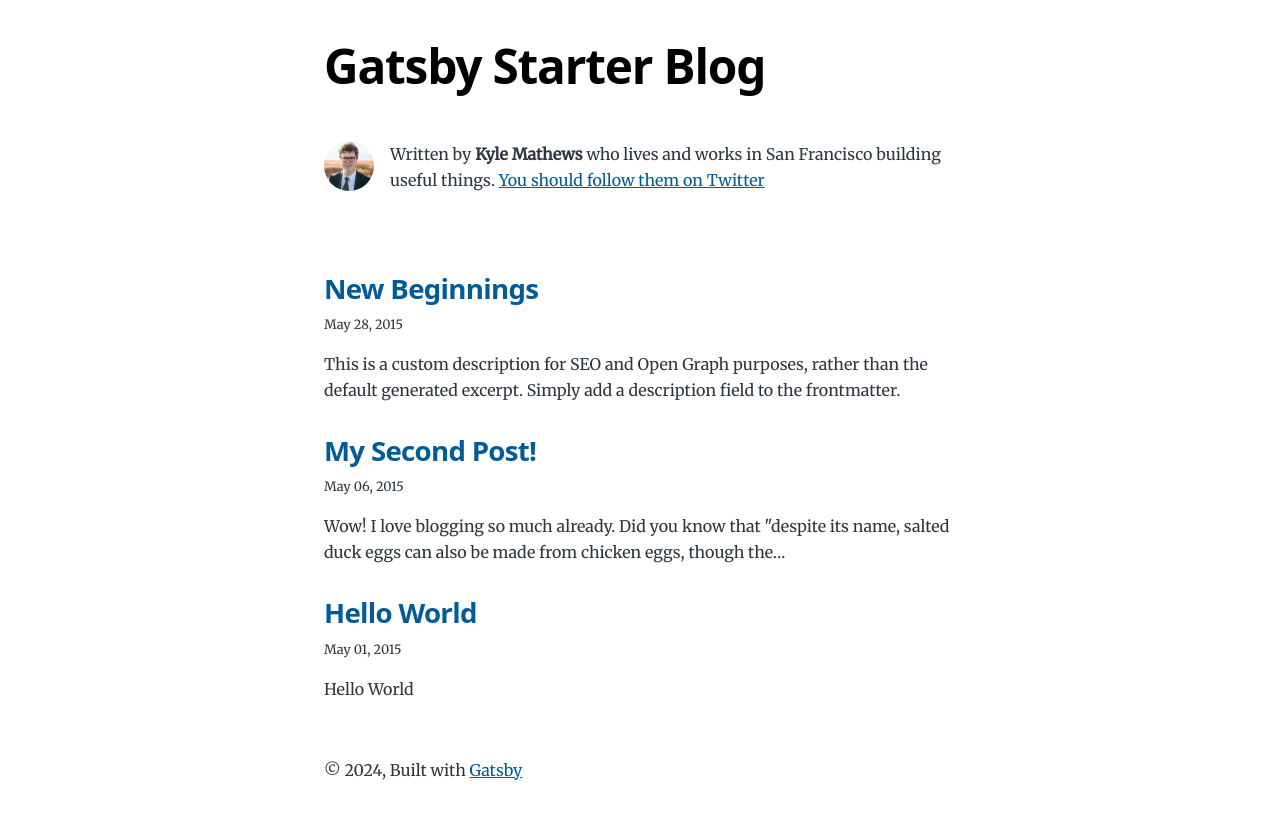
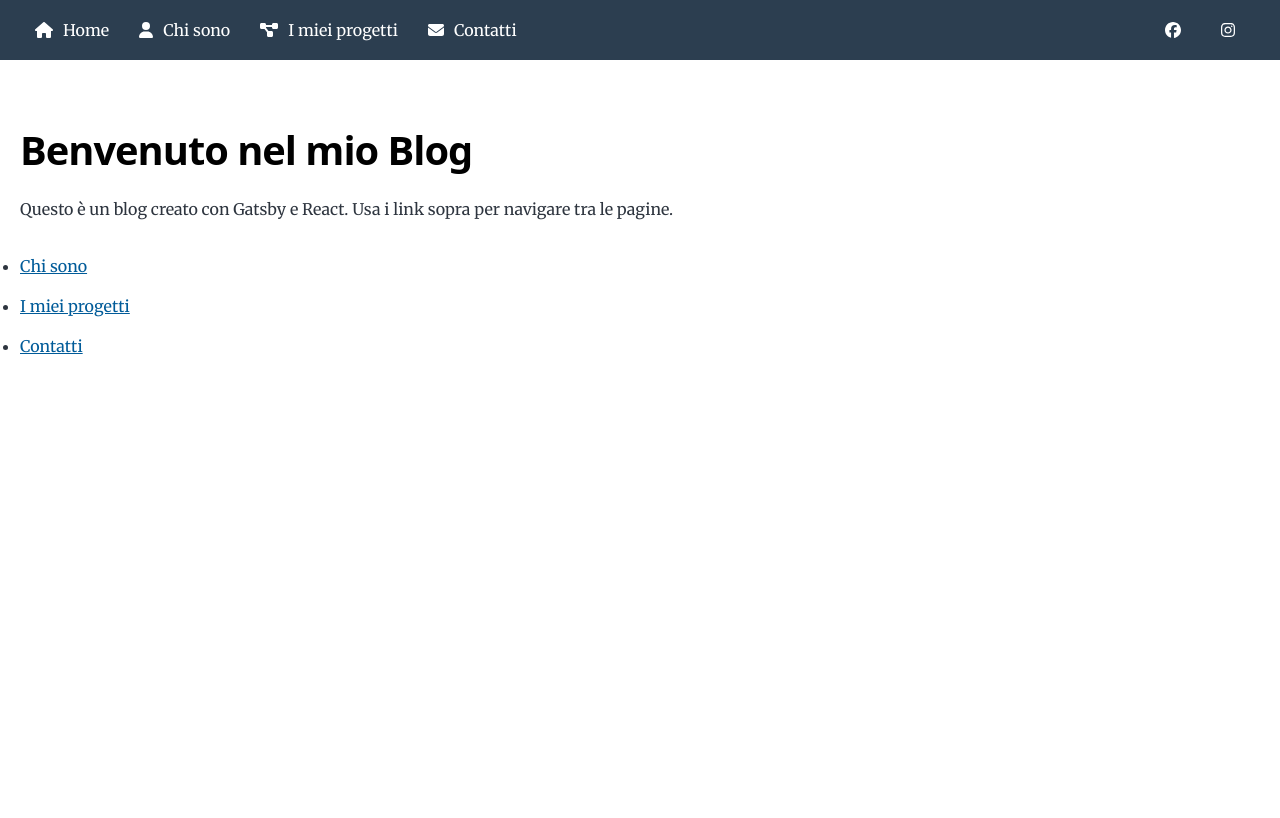
Before and after one commit to FrancescoPiromallo/my-blog, a Gatsby site: page / in a window 1280 px wide. Built offline with nearby package versions, Linux system fonts and the light colour scheme; Gatsby itself is replaced by a stand-in of ours.

Commit message:
struttura sito

```diff
--- a/package.json
+++ b/package.json
@@ -8,8 +8,12 @@
     "url": "https://github.com/gatsbyjs/gatsby/issues"
   },
   "dependencies": {
+    "@fontsource-variable/montserrat": "^5.0.17",
     "@fontsource/merriweather": "^5.0.8",
-    "@fontsource-variable/montserrat": "^5.0.17",
+    "@fortawesome/fontawesome-svg-core": "^6.5.2",
+    "@fortawesome/free-brands-svg-icons": "^6.5.2",
+    "@fortawesome/free-solid-svg-icons": "^6.5.2",
+    "@fortawesome/react-fontawesome": "^0.2.2",
     "gatsby": "^5.13.5",
     "gatsby-plugin-feed": "^5.13.1",
     "gatsby-plugin-image": "^3.13.1",
--- a/src/components/bio.js
+++ /dev/null
@@ -1,58 +0,0 @@
-/**
- * Bio component that queries for data
- * with Gatsby's useStaticQuery component
- *
- * See: https://www.gatsbyjs.com/docs/how-to/querying-data/use-static-query/
- */
-
-import * as React from "react"
-import { useStaticQuery, graphql } from "gatsby"
-import { StaticImage } from "gatsby-plugin-image"
-
-const Bio = () => {
-  const data = useStaticQuery(graphql`
-    query BioQuery {
-      site {
-        siteMetadata {
-          author {
-            name
-            summary
-          }
-          social {
-            twitter
-          }
-        }
-      }
-    }
-  `)
-
-  // Set these values by editing "siteMetadata" in gatsby-config.js
-  const author = data.site.siteMetadata?.author
-  const social = data.site.siteMetadata?.social
-
-  return (
-    <div className="bio">
-      <StaticImage
-        className="bio-avatar"
-        layout="fixed"
-        formats={["auto", "webp", "avif"]}
-        src="../images/profile-pic.png"
-        width={50}
-        height={50}
-        quality={95}
-        alt="Profile picture"
-      />
-      {author?.name && (
-        <p>
-          Written by <strong>{author.name}</strong> {author?.summary || null}
-          {` `}
-          <a href={`https://twitter.com/${social?.twitter || ``}`}>
-            You should follow them on Twitter
-          </a>
-        </p>
-      )}
-    </div>
-  )
-}
-
-export default Bio
--- /dev/null
+++ b/src/components/layout.css
@@ -0,0 +1,56 @@
+.layout {
+    display: flex;
+    flex-direction: column;
+  }
+
+  .header {
+    width: 100%;
+    background: #2c3e50;
+    color: white;
+  }
+
+  .navbar {
+    display: flex;
+    justify-content: space-between;
+    align-items: center;
+    height: 60px;
+    padding: 0 20px;
+  }
+
+  .navbar ul {
+    list-style: none;
+    display: flex;
+    padding: 0;
+    margin: 0;
+  }
+
+  .navbar ul li {
+    margin: 0 15px;
+  }
+
+  .navbar ul li a {
+    color: white;
+    text-decoration: none;
+    display: flex;
+    align-items: center;
+  }
+
+  .navbar ul li a:hover {
+    background: #34495e;
+  }
+
+  .navbar ul li a svg {
+    margin-right: 10px;
+  }
+
+  .social-links {
+    display: flex;
+  }
+
+  .social-links li {
+    margin: 0 10px;
+  }
+
+  main {
+    padding: 20px;
+  }
--- a/src/components/layout.js
+++ b/src/components/layout.js
@@ -1,36 +1,52 @@
-import * as React from "react"
-import { Link } from "gatsby"
+import React from "react";
+import { Link } from "gatsby";
+import { FontAwesomeIcon } from "@fortawesome/react-fontawesome";
+import { faHome, faUser, faProjectDiagram, faEnvelope } from "@fortawesome/free-solid-svg-icons";
+import { faFacebook, faInstagram } from "@fortawesome/free-brands-svg-icons";
+import "./layout.css"; // Assicurati di avere gli stili aggiornati
 
-const Layout = ({ location, title, children }) => {
-  const rootPath = `${__PATH_PREFIX__}/`
-  const isRootPath = location.pathname === rootPath
-  let header
+const Layout = ({ children }) => (
+  <div className="layout">
+    <header className="header">
+      <nav className="navbar">
+        <ul>
+          <li>
+            <Link to="/">
+              <FontAwesomeIcon icon={faHome} /> Home
+            </Link>
+          </li>
+          <li>
+            <Link to="/about">
+              <FontAwesomeIcon icon={faUser} /> Chi sono
+            </Link>
+          </li>
+          <li>
+            <Link to="/projects">
+              <FontAwesomeIcon icon={faProjectDiagram} /> I miei progetti
+            </Link>
+          </li>
+          <li>
+            <Link to="/contact">
+              <FontAwesomeIcon icon={faEnvelope} /> Contatti
+            </Link>
+          </li>
+        </ul>
+        <ul className="social-links">
+          <li>
+            <a href="https://www.facebook.com/tuoprofilo" target="_blank" rel="noopener noreferrer">
+              <FontAwesomeIcon icon={faFacebook} />
+            </a>
+          </li>
+          <li>
+            <a href="https://www.instagram.com/tuoprofilo" target="_blank" rel="noopener noreferrer">
+              <FontAwesomeIcon icon={faInstagram} />
+            </a>
+          </li>
+        </ul>
+      </nav>
+    </header>
+    <main>{children}</main>
+  </div>
+);
 
-  if (isRootPath) {
-    header = (
-      <h1 className="main-heading">
-        <Link to="/">{title}</Link>
-      </h1>
-    )
-  } else {
-    header = (
-      <Link className="header-link-home" to="/">
-        {title}
-      </Link>
-    )
-  }
-
-  return (
-    <div className="global-wrapper" data-is-root-path={isRootPath}>
-      <header className="global-header">{header}</header>
-      <main>{children}</main>
-      <footer>
-        © {new Date().getFullYear()}, Built with
-        {` `}
-        <a href="https://www.gatsbyjs.com">Gatsby</a>
-      </footer>
-    </div>
-  )
-}
-
-export default Layout
+export default Layout;
--- a/src/pages/index.js
+++ b/src/pages/index.js
@@ -1,94 +1,25 @@
-import * as React from "react"
-import { Link, graphql } from "gatsby"
+import React from "react"
+import Layout from "../components/layout"
+import SEO from "../components/seo"
+import { Link } from "gatsby"
 
-import Bio from "../components/bio"
-import Layout from "../components/layout"
-import Seo from "../components/seo"
+const IndexPage = () => (
+  <Layout>
+    <SEO title="Home" />
+    <h1>Benvenuto nel mio Blog</h1>
+    <p>Questo è un blog creato con Gatsby e React. Usa i link sopra per navigare tra le pagine.</p>
+    <ul>
+      <li>
+        <Link to="/about">Chi sono</Link>
+      </li>
+      <li>
+        <Link to="/projects">I miei progetti</Link>
+      </li>
+      <li>
+        <Link to="/contact">Contatti</Link>
+      </li>
+    </ul>
+  </Layout>
+)
 
-const BlogIndex = ({ data, location }) => {
-  const siteTitle = data.site.siteMetadata?.title || `Title`
-  const posts = data.allMarkdownRemark.nodes
-
-  if (posts.length === 0) {
-    return (
-      <Layout location={location} title={siteTitle}>
-        <Bio />
-        <p>
-          No blog posts found. Add markdown posts to "content/blog" (or the
-          directory you specified for the "gatsby-source-filesystem" plugin in
-          gatsby-config.js).
-        </p>
-      </Layout>
-    )
-  }
-
-  return (
-    <Layout location={location} title={siteTitle}>
-      <Bio />
-      <ol style={{ listStyle: `none` }}>
-        {posts.map(post => {
-          const title = post.frontmatter.title || post.fields.slug
-
-          return (
-            <li key={post.fields.slug}>
-              <article
-                className="post-list-item"
-                itemScope
-                itemType="http://schema.org/Article"
-              >
-                <header>
-                  <h2>
-                    <Link to={post.fields.slug} itemProp="url">
-                      <span itemProp="headline">{title}</span>
-                    </Link>
-                  </h2>
-                  <small>{post.frontmatter.date}</small>
-                </header>
-                <section>
-                  <p
-                    dangerouslySetInnerHTML={{
-                      __html: post.frontmatter.description || post.excerpt,
-                    }}
-                    itemProp="description"
-                  />
-                </section>
-              </article>
-            </li>
-          )
-        })}
-      </ol>
-    </Layout>
-  )
-}
-
-export default BlogIndex
-
-/**
- * Head export to define metadata for the page
- *
- * See: https://www.gatsbyjs.com/docs/reference/built-in-components/gatsby-head/
- */
-export const Head = () => <Seo title="All posts" />
-
-export const pageQuery = graphql`
-  {
-    site {
-      siteMetadata {
-        title
-      }
-    }
-    allMarkdownRemark(sort: { frontmatter: { date: DESC } }) {
-      nodes {
-        excerpt
-        fields {
-          slug
-        }
-        frontmatter {
-          date(formatString: "MMMM DD, YYYY")
-          title
-          description
-        }
-      }
-    }
-  }
-`
+export default IndexPage
```
Also changed, not shown: src/pages/about.js (added, +13 -0 lines), src/pages/contact.js (added, +18 -0 lines), src/pages/projects.js (added, +18 -0 lines), src/pages/using-typescript.tsx (deleted, +0 -55 lines), src/templates/blog-post.js (+26 -63 lines), src/images/profile-pic.png (deleted), 1 other file.
